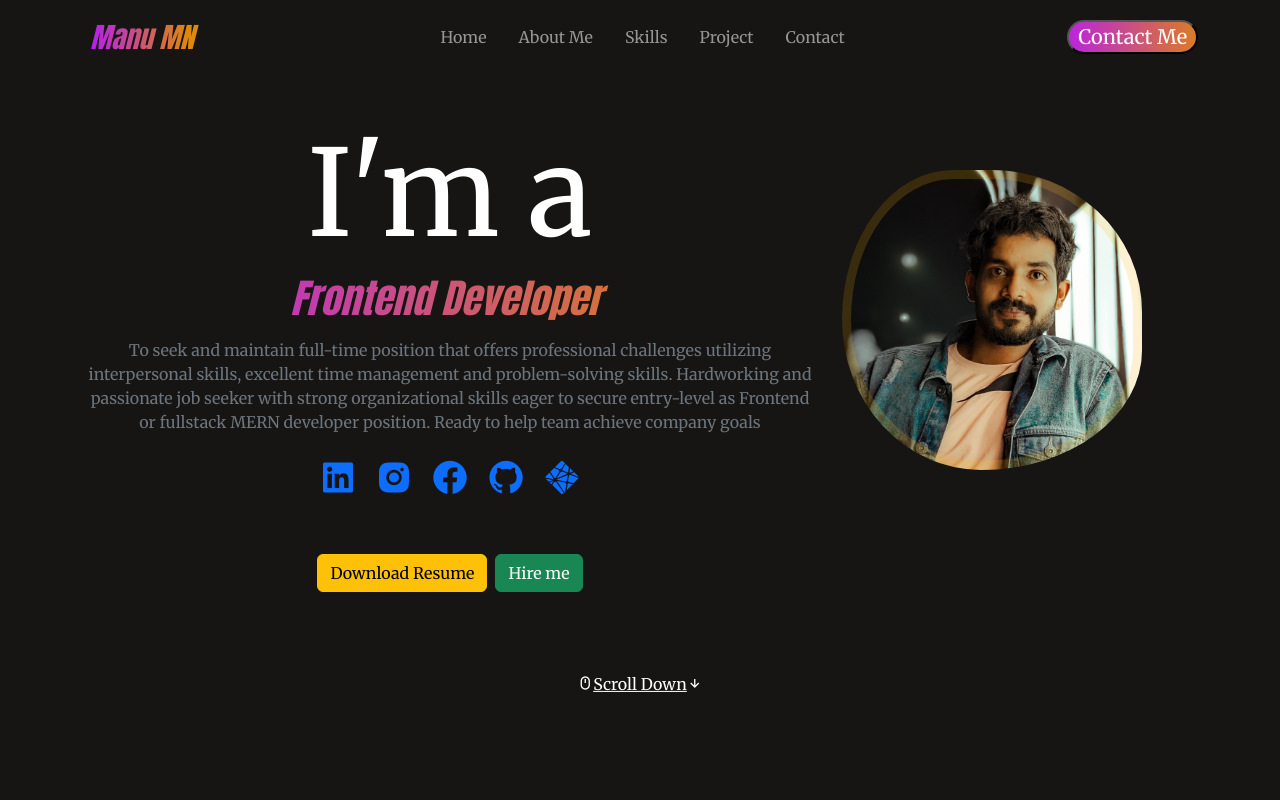
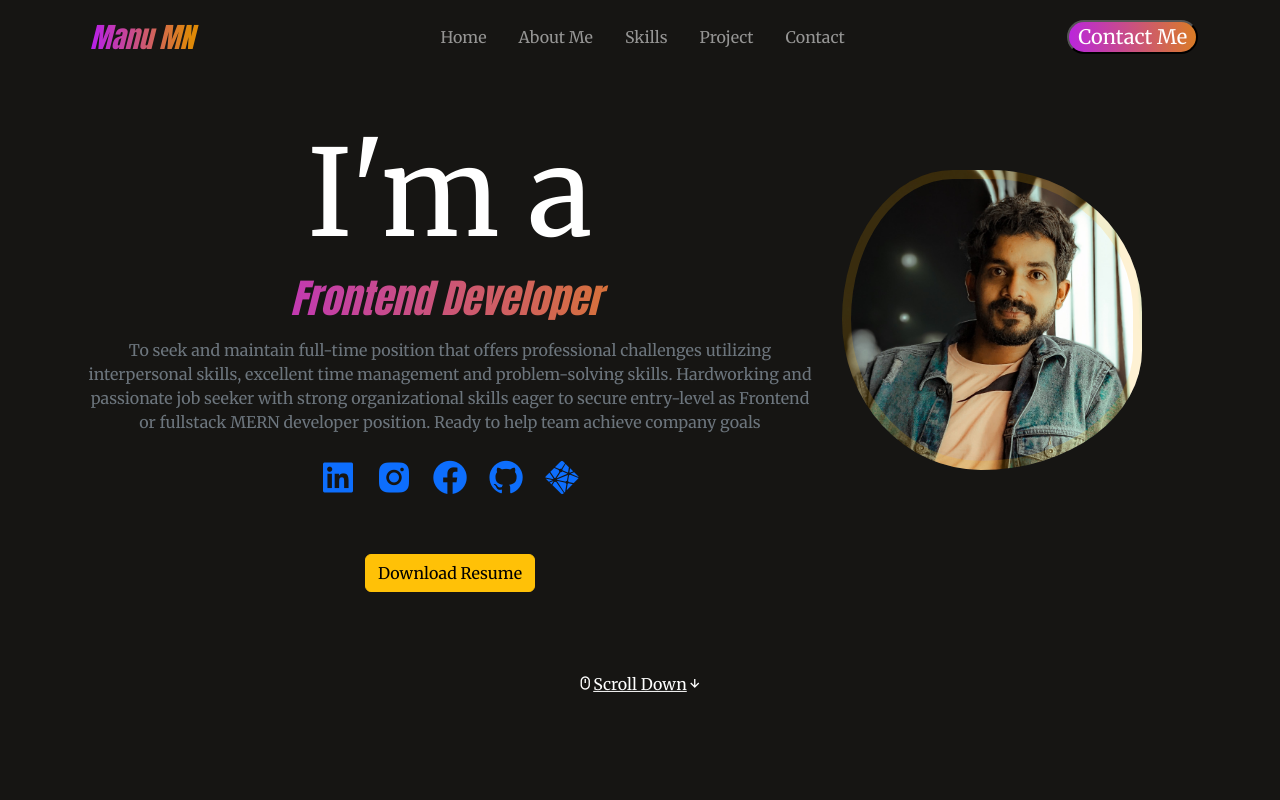
Before and after one commit to manumn95/Portfolio, a React (Vite) app in the folder client/: page / in a window 1280 px wide. Shown: the top 800 px of the page. Built offline with nearby package versions, Linux system fonts and the light colour scheme.

Commit message:
Compledted the portfolio

```diff
--- a/client/src/Components/Hero/Hero.jsx
+++ b/client/src/Components/Hero/Hero.jsx
@@ -65,7 +65,6 @@ const Hero = () => {
             <a href={resume} download="FSD-CV.pdf" className="btn btn-warning">
               Download Resume
             </a>
-            <button className="btn btn-success">Hire me</button>
           </div>
         </div>
 
```
